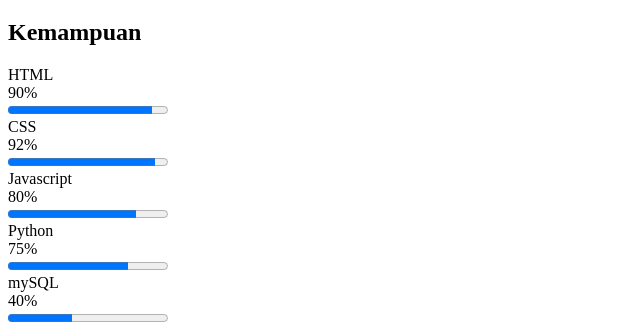
After one commit to aliepratama/kuliah-tugas-web-praktik-1, a Flask app: template app/templates/partials/main.html in a window 1280 px wide. The commit adds this page. Shown: the part 794-1128 px from the top of the page, without its empty margins (0-640 px from the left). Run offline with Flask 3, Linux system fonts and the light colour scheme; the template is opened without the code that fills it, so the values that code supplies are empty.

Commit message:
feat: membuat struktur web sederhana

```diff
--- a/app/templates/partials/header.html
+++ b/app/templates/partials/header.html
@@ -1,4 +1,3 @@
-<header>
 {% include 'partials/navbar.html' %}
 <div class="nav-dropdown-container" hide-desktop>
     <ul class="nav-dropdown-list" id="nav-dropdown-list">
@@ -7,4 +6,3 @@
         <li onclick="toogleDropdown();keKontak()">Kontak</li>
     </ul>
 </div>
-</header>
--- /dev/null
+++ b/app/templates/partials/main.html
@@ -0,0 +1,72 @@
+<div id="content">
+    <article class="article-first">
+        <h4>Halo, perkenalkan saya</h4>
+        <img src="../images/f_bio_2x.png" alt="foto-profil" class="article-first-image" hide-tablet hide-desktop>
+        <h2>Muhammad <span>Ali<br>Pratama</span> Putra</h2>
+        <p>Saya seorang mahasiswa dari <strong>Universitas Teknologi
+            Yogyakarta</strong> Fakultas Sains & Teknologi Prodi <strong>Informatika</strong>
+            angkatan 2022. Saya adalah orang yang semangat belajar
+            dan <strong>senang berkarya melalui teknologi</strong>.
+        </p>
+    </article>
+    <aside hide-mobile>
+        <img src="../images/f_bio_3x.png" alt="foto-profil" class="article-first-image">
+    </aside>
+</div>
+<div id="skill">
+    <article class="article-second">
+        <h2>Kemampuan</h2>
+        <div class="skill-container">
+            <div>
+                <div>
+                    <div>
+                        <div class="progress-icon-1"></div>
+                        <label>HTML</label>
+                    </div>
+                    <span>90%</span>
+                </div>
+                <progress value="90" max="100"></progress>
+            </div>
+            <div>
+                <div>
+                    <div>
+                        <div class="progress-icon-2"></div>
+                        <label>CSS</label>
+                    </div>
+                    <span>92%</span>
+                </div>
+                <progress value="92" max="100"></progress>
+            </div>
+            <div>
+                <div>
+                    <div>
+                        <div class="progress-icon-3"></div>
+                        <label>Javascript</label>
+                    </div>
+                    <span>80%</span>
+                </div>
+                <progress value="80" max="100"></progress>
+            </div>
+            <div>
+                <div>
+                    <div>
+                        <div class="progress-icon-4"></div>
+                        <label>Python</label>
+                    </div>
+                    <span>75%</span>
+                </div>
+                <progress value="75" max="100"></progress>
+            </div>
+            <div>
+                <div>
+                    <div>
+                        <div class="progress-icon-5"></div>
+                        <label>mySQL</label>
+                    </div>
+                    <span>40%</span>
+                </div>
+                <progress value="40" max="100"></progress>
+            </div>
+        </div>
+    </article>
+</div>
```
Also changed, not shown: app/templates/index.html (+9 -1 lines), app/templates/partials/footer.html (added, +11 -0 lines). Lines whose indentation alone changed are shown as unchanged.
